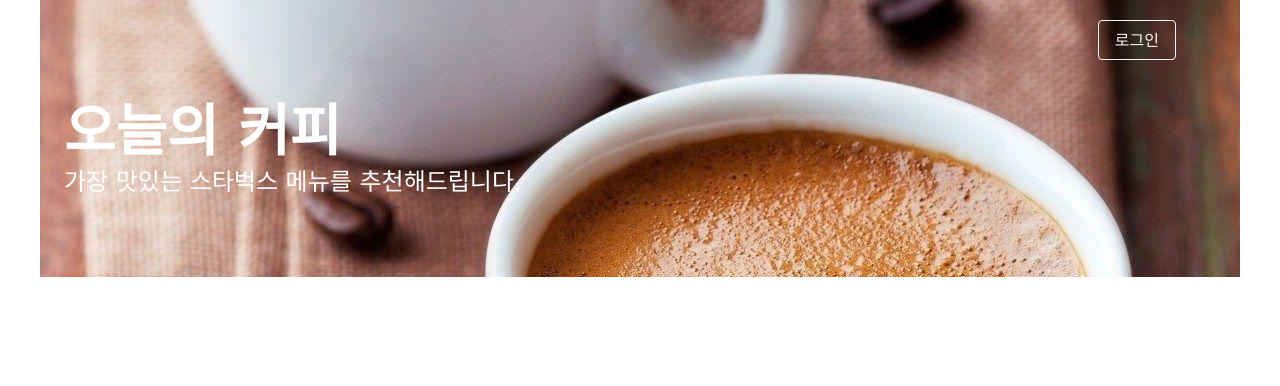
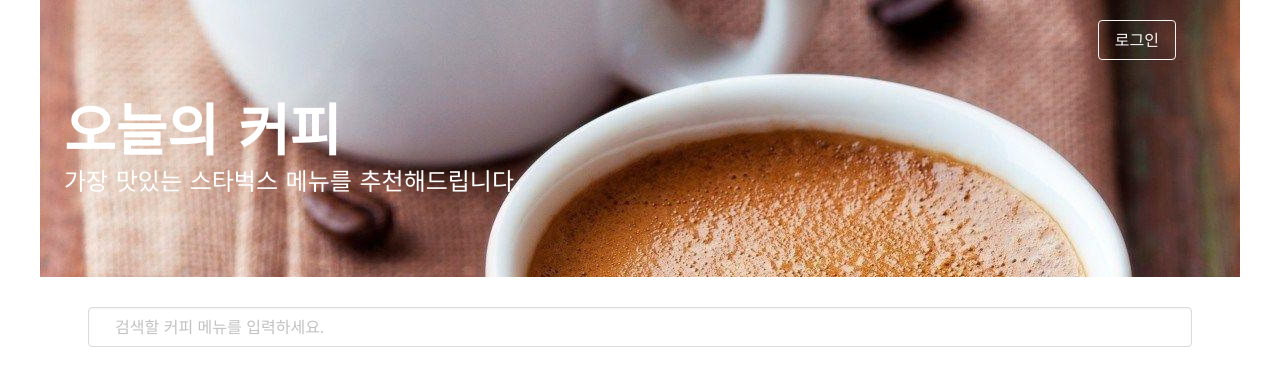
Before and after one commit to sanchoco/CoffeeOfDay, a Flask app: page / in a window 1280 px wide. Shown: the top 386 px of the page. Run offline with Flask 2, Linux system fonts and the light colour scheme; data that the repository does not hold is empty; some libraries are stand-ins or nearby versions; some web fonts are replaced.

Commit message:
검색 기능 구현

```diff
--- a/static/base.js
+++ b/static/base.js
@@ -239,3 +239,20 @@ function check_dup() {
 function cancel() {
     window.location.href = "/login"
 }
+
+function filter(){
+
+        var value, name, card, i;
+
+        value = document.getElementById("value").value.toUpperCase();
+        card = document.getElementsByClassName("card");
+
+        for(i=0;i<card.length;i++){
+          name = card[i].getElementsByClassName("card-coffee");
+          if(name[0].innerHTML.toUpperCase().indexOf(value) > -1){
+            card[i].style.display = "block";
+          }else{
+            card[i].style.display = "none";
+          }
+        }
+      }
--- a/static/mystyle.css
+++ b/static/mystyle.css
@@ -87,3 +87,10 @@
 .main-title {
     width: 70%;
 }
+
+.search {
+    width: 92%;
+    margin: 30px auto 20px auto;
+    display: block;
+    text-indent: 15px;
+}
--- a/templates/index.html
+++ b/templates/index.html
@@ -33,6 +33,9 @@
             </div>
         </section>
 
+        {# 검색 폼 #}
+        <input class="input search" type="text" onkeyup="filter()" id="value" placeholder="검색할 커피 메뉴를 입력하세요.">
+
         {# coffee image start #}
         <div class="columns is-mobile is-multiline is-centered" id="coffee">
             {% for coffee in coffees %}
```
